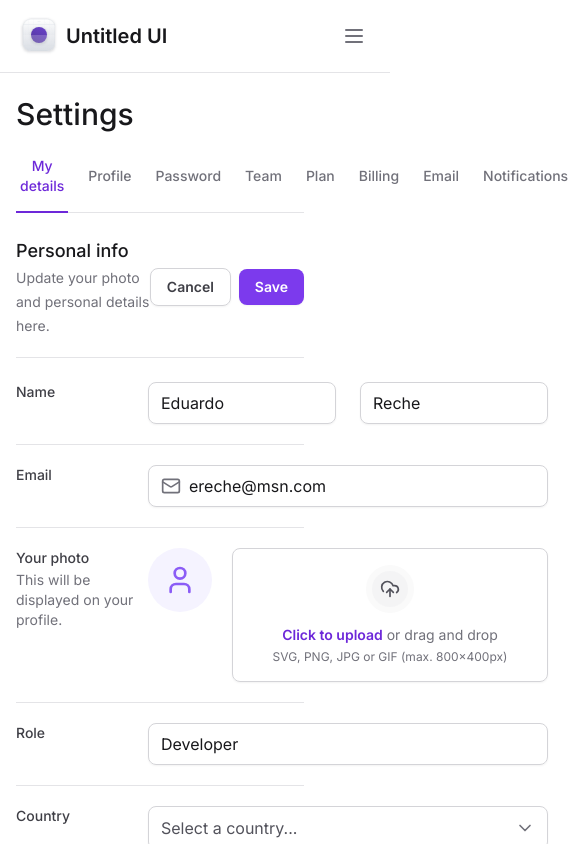
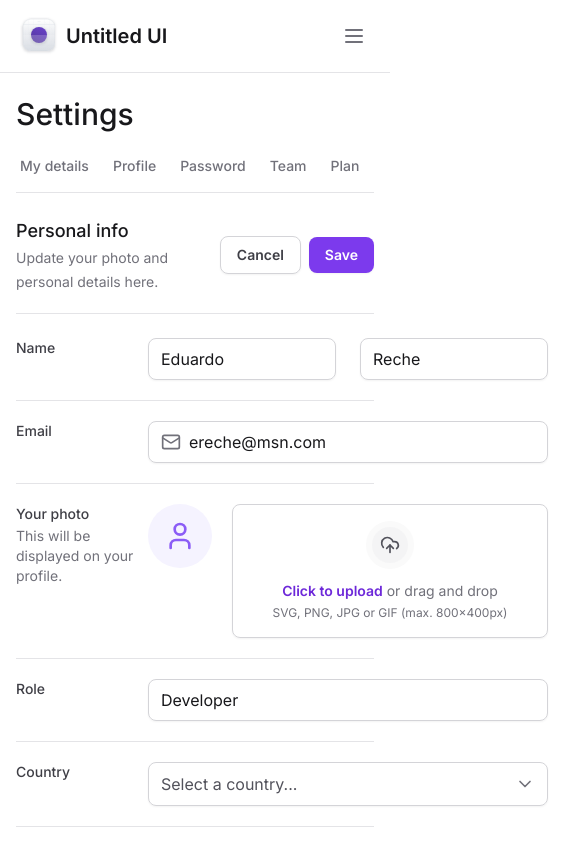
Before and after one commit to eduardoreche/tailwind-mastering, a Next.js app: page / in a window 390 px wide. Shown: the top 844 px of the page, 585 px wide, since content can reach past the window. Built offline with nearby package versions, Linux system fonts and the light colour scheme.

Commit message:
responsive tabbar

```diff
--- a/package.json
+++ b/package.json
@@ -11,6 +11,7 @@
   "dependencies": {
     "@formkit/auto-animate": "^0.7.0",
     "@radix-ui/react-collapsible": "^1.0.3",
+    "@radix-ui/react-scroll-area": "^1.0.4",
     "@radix-ui/react-select": "^1.2.2",
     "@radix-ui/react-tabs": "^1.0.4",
     "@types/node": "20.5.1",
--- a/src/app/layout.tsx
+++ b/src/app/layout.tsx
@@ -18,9 +18,9 @@
   return (
     <html lang="en" className="antialiased">
       <body className={inter.className}>
-        <div className="grid min-h-screen grid-cols-app">
+        <div className="min-h-screen lg:grid lg:grid-cols-app">
           <Sidebar />
-          <main className="px-4 pb-12 pt-24 lg:col-start-2 lg:px-4 lg:pb-12 lg:pt-8">
+          <main className="max-w-[100vw] px-4 pb-12 pt-24 lg:col-start-2 lg:px-4 lg:pb-12 lg:pt-8">
             {children}
           </main>
         </div>
--- a/src/components/SettingTabs/TabItem.tsx
+++ b/src/components/SettingTabs/TabItem.tsx
@@ -15,7 +15,7 @@
       value={value}
       className="group relative px-1 pb-4 text-sm font-medium text-zinc-500 outline-none hover:text-violet-700 data-[state=active]:text-violet-700 "
     >
-      <span className="rounded group-focus-visible:ring-2 group-focus-visible:ring-violet-400 group-focus-visible:ring-offset-4">
+      <span className="whitespace-nowrap rounded group-focus-visible:ring-2 group-focus-visible:ring-violet-400 group-focus-visible:ring-offset-4">
         {title}
       </span>
 
--- a/src/components/SettingTabs/index.tsx
+++ b/src/components/SettingTabs/index.tsx
@@ -1,54 +1,78 @@
 'use client'
 
+import { useState } from 'react'
 import * as Tabs from '@radix-ui/react-tabs'
+import * as ScrollArea from '@radix-ui/react-scroll-area'
 import { TabItem } from './TabItem'
-import { useState } from 'react'
 
 export function SettingsTabs() {
   const [currentTab, setCurrentTab] = useState('my-details')
 
   return (
     <Tabs.Root value={currentTab} onValueChange={setCurrentTab}>
+      <ScrollArea.Root className="w-full" type="scroll">
+        <ScrollArea.Viewport className="w-full overflow-x-scroll">
           <Tabs.List className="mt-6 flex w-full items-center gap-4 border-b border-zinc-200">
             <TabItem
-          value="my-details"
+              value="tab1"
               title="My details"
-          isSelected={currentTab === 'my-details'}
+              isSelected={currentTab === 'tab1'}
             />
             <TabItem
-          value="profile"
+              value="tab2"
               title="Profile"
-          isSelected={currentTab === 'profile'}
+              isSelected={currentTab === 'tab2'}
             />
             <TabItem
-          value="password"
+              value="tab3"
               title="Password"
-          isSelected={currentTab === 'password'}
-        />
-        <TabItem value="team" title="Team" isSelected={currentTab === 'team'} />
-        <TabItem value="plan" title="Plan" isSelected={currentTab === 'plan'} />
-        <TabItem
-          value="billing"
-          title="Billing"
-          isSelected={currentTab === 'billing'}
+              isSelected={currentTab === 'tab3'}
             />
             <TabItem
-          value="email"
-          title="Email"
-          isSelected={currentTab === 'email'}
+              value="tab4"
+              title="Team"
+              isSelected={currentTab === 'tab4'}
             />
             <TabItem
-          value="notifications"
-          title="Notifications"
-          isSelected={currentTab === 'notifications'}
+              value="tab5"
+              title="Plan"
+              isSelected={currentTab === 'tab5'}
             />
             <TabItem
-          value="int"
+              value="tab6"
+              title="Billing"
+              isSelected={currentTab === 'tab6'}
+            />
+            <TabItem
+              value="tab7"
+              title="Email"
+              isSelected={currentTab === 'tab7'}
+            />
+            <TabItem
+              value="tab8"
+              title="Notifications"
+              isSelected={currentTab === 'tab8'}
+            />
+            <TabItem
+              value="tab9"
               title="Integrations"
-          isSelected={currentTab === 'int'}
+              isSelected={currentTab === 'tab9'}
             />
-        <TabItem value="api" title="API" isSelected={currentTab === 'api'} />
+            <TabItem
+              value="tab10"
+              title="API"
+              isSelected={currentTab === 'tab10'}
+            />
           </Tabs.List>
+        </ScrollArea.Viewport>
+
+        <ScrollArea.Scrollbar
+          className="flex h-0.5 translate-y-1.5 touch-none select-none flex-col bg-zinc-100"
+          orientation="horizontal"
+        >
+          <ScrollArea.Thumb className="relative flex-1 rounded-lg bg-zinc-300" />
+        </ScrollArea.Scrollbar>
+      </ScrollArea.Root>
     </Tabs.Root>
   )
 }
```
Also changed, not shown: 1 other file (tests, documents, lock files or other folders). Lines whose indentation alone changed are shown as unchanged.
